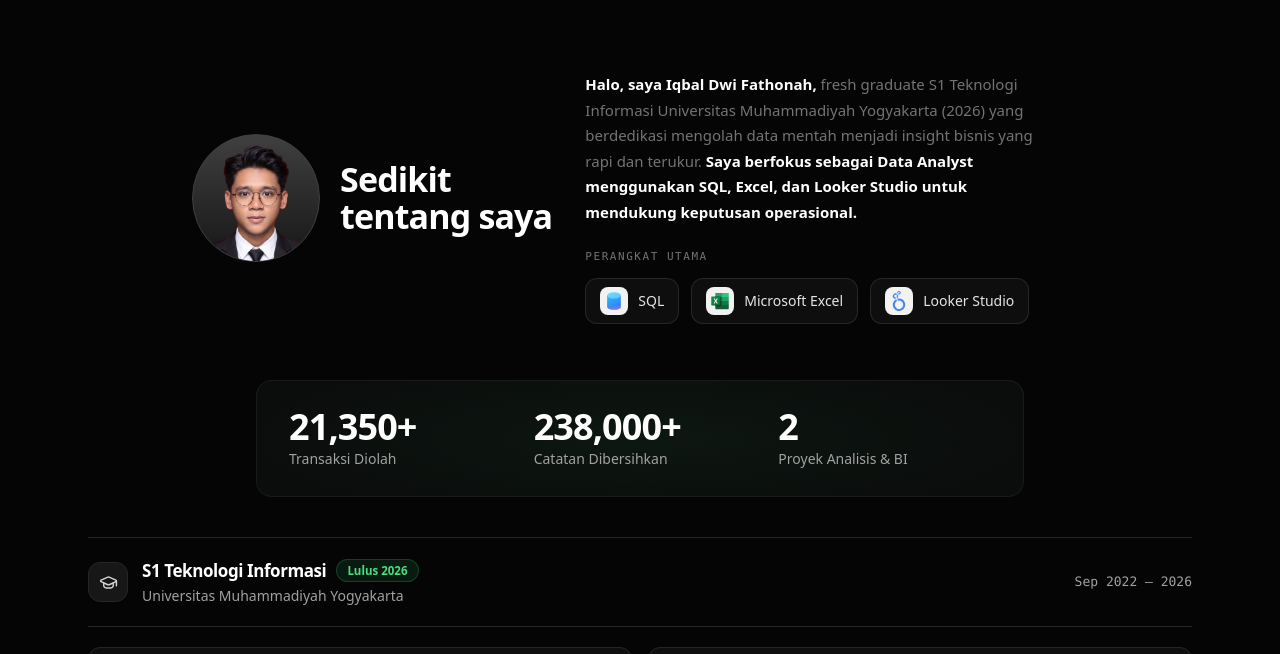
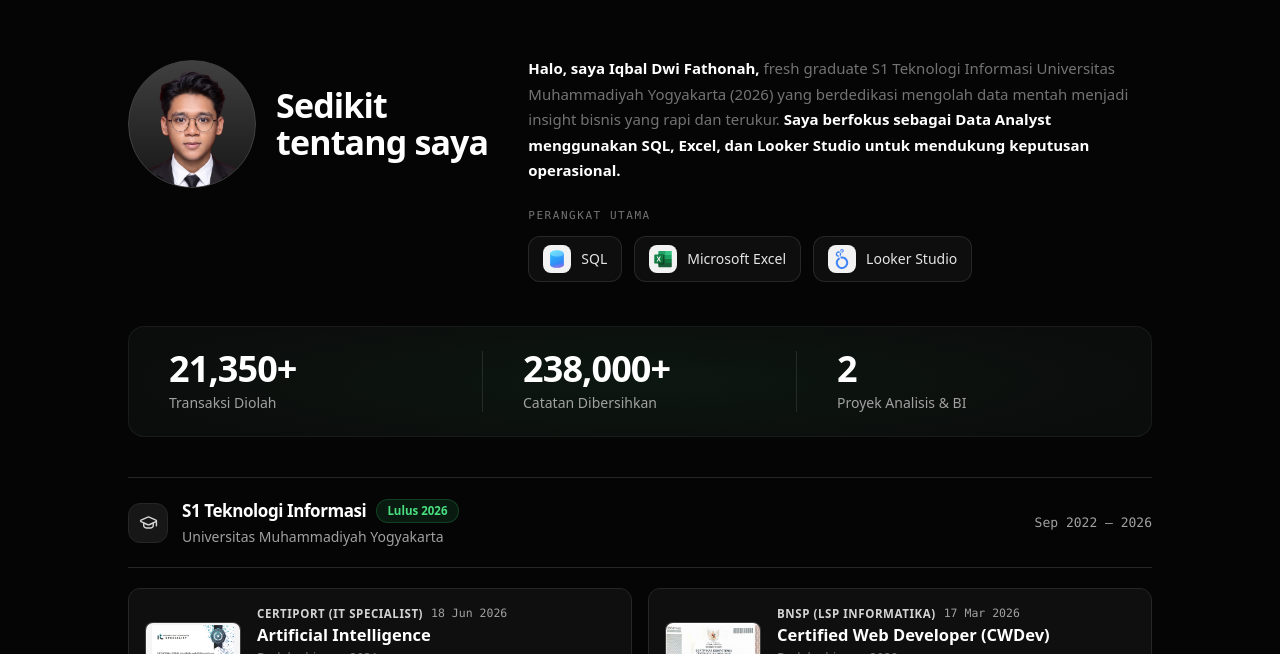
Before and after one commit to qivoradev/portobyiqbal, a React (Vite) app: page / in a window 1280 px wide. Shown: the part 2766-3420 px from the top of the page. Built offline with nearby package versions, Linux system fonts and the light colour scheme.

Commit message:
style(about): refine desktop grid alignment and spacing

```diff
--- a/src/sections/About.tsx
+++ b/src/sections/About.tsx
@@ -24,14 +24,15 @@ export function About({ content, onModalStateChange }: AboutProps) {
     <>
       <section
         id="about"
-        className="relative w-full bg-[#050505] text-[#FAFAFA] py-16 md:py-24 scroll-mt-16"
+        className="relative w-full bg-[#050505] text-[#FAFAFA] py-16 md:py-16 lg:py-20 scroll-mt-16"
       >
-        <div className="site-container max-w-5xl">
+        <div className="site-container">
+          <div className="max-w-5xl mx-auto">
             {/* Part 1: Profile Avatar, 2-Line Heading & Editorial Contrast Paragraph */}
             <FadeUp>
-            <div className="max-w-[320px] md:max-w-4xl mx-auto grid grid-cols-1 md:grid-cols-12 items-center gap-0 md:gap-8 lg:gap-12 text-left">
-              {/* Left (Desktop col-span-5): Circular Avatar + Tight 2-Line Heading */}
-              <div className="md:col-span-5 flex items-center gap-4 md:gap-5">
+              <div className="max-w-[320px] md:max-w-none mx-auto grid grid-cols-1 md:grid-cols-12 lg:grid-cols-[auto_1fr] items-center md:items-start lg:items-start gap-0 md:gap-8 lg:gap-10 text-left">
+                {/* Left: Circular Avatar + Tight 2-Line Heading */}
+                <div className="md:col-span-5 lg:col-span-1 lg:shrink-0 flex items-center gap-4 md:gap-5 md:pt-1">
                   <div className="w-24 h-24 md:w-28 md:h-28 lg:w-32 lg:h-32 shrink-0 rounded-full bg-gradient-to-b from-neutral-700 to-neutral-900 border border-neutral-700 overflow-hidden flex items-center justify-center select-none">
                     {ABOUT_AVATAR_URL ? (
                       <img
@@ -53,9 +54,9 @@ export function About({ content, onModalStateChange }: AboutProps) {
                   </h2>
                 </div>
 
-              {/* Right (Desktop col-span-7): White ONLY on opening name & closing specialization sentence */}
-              <div className="md:col-span-7 mt-4 md:mt-0">
-                <p className="text-[13.5px] md:text-[15px] leading-[1.68] md:leading-[1.7] md:max-w-md text-left text-neutral-500">
+                {/* Right: White ONLY on opening name & closing specialization sentence */}
+                <div className="md:col-span-7 lg:col-span-1 mt-4 md:mt-0">
+                  <p className="text-[13.5px] md:text-[15px] leading-[1.68] md:leading-[1.7] text-left text-neutral-500">
                     <span className="text-white font-semibold">{about.paragraphLead}</span>
                     {about.paragraphBody}
                     <span className="text-white font-semibold">{about.paragraphClosing}</span>
@@ -90,9 +91,9 @@ export function About({ content, onModalStateChange }: AboutProps) {
               </div>
             </FadeUp>
 
-          {/* Part 2: 3-Column Single-Row Stats Bar (Desktop & Mobile) with Subtle Radial Emerald Glow */}
+            {/* Part 2: 3-Column Single-Row Stats Bar (Aligned to exact same max-w-5xl container) */}
             <FadeUp delay={0.08}>
-            <div className="max-w-3xl mx-auto mt-10 md:mt-14 rounded-2xl bg-[#0B0D0C] border border-white/[0.06] px-4 py-5 sm:px-8 sm:py-7 relative overflow-hidden">
+              <div className="w-full mt-10 md:mt-10 lg:mt-11 rounded-2xl bg-[#0B0D0C] border border-white/[0.06] px-4 py-5 sm:px-8 md:px-10 md:py-6 relative overflow-hidden">
                 <div
                   aria-hidden="true"
                   className="pointer-events-none absolute inset-0"
@@ -101,13 +102,22 @@ export function About({ content, onModalStateChange }: AboutProps) {
                       'radial-gradient(ellipse 70% 100% at 50% 50%, rgba(37, 155, 82, 0.07) 0%, transparent 72%)',
                   }}
                 />
-              <div className="relative z-10 grid grid-cols-[1.1fr_1.3fr_0.75fr] gap-2.5 sm:grid-cols-3 sm:gap-8 items-start text-left">
-                {about.stats.map((stat) => (
-                  <div key={stat.label} className="min-w-0">
+                <div className="relative z-10 grid grid-cols-[1.1fr_1.3fr_0.75fr] gap-2.5 sm:grid-cols-3 sm:gap-8 md:gap-0 md:divide-x md:divide-white/10 items-start text-left">
+                  {about.stats.map((stat, idx) => (
+                    <div
+                      key={stat.label}
+                      className={`min-w-0 ${
+                        idx === 0
+                          ? 'md:pr-8'
+                          : idx === 1
+                            ? 'md:px-10'
+                            : 'md:pl-10'
+                      }`}
+                    >
                       <div className="text-[19px] sm:text-3xl md:text-4xl font-semibold tracking-tight text-white tabular-nums whitespace-nowrap leading-none">
                         {stat.value}
                       </div>
-                    <p className="text-[11px] sm:text-sm text-neutral-400 leading-snug mt-1">
+                      <p className="text-[11px] sm:text-sm text-neutral-400 leading-snug mt-1.5">
                         {stat.label}
                       </p>
                     </div>
@@ -120,7 +130,7 @@ export function About({ content, onModalStateChange }: AboutProps) {
             <div id="credentials" className="scroll-mt-24">
               {/* Education Hairline Row */}
               <FadeUp delay={0.12}>
-              <div className="border-y border-neutral-800 py-5 mt-10 flex flex-col sm:flex-row sm:items-center justify-between gap-3 text-left">
+                <div className="border-y border-neutral-800 py-5 mt-10 md:mt-10 flex flex-col sm:flex-row sm:items-center justify-between gap-3 text-left">
                 <div className="flex items-start sm:items-center gap-3.5">
                   <div className="w-10 h-10 rounded-xl bg-neutral-900 border border-neutral-800 flex items-center justify-center text-neutral-300 shrink-0">
                     <GraduationCap size={19} strokeWidth={1.8} />
@@ -195,6 +205,7 @@ export function About({ content, onModalStateChange }: AboutProps) {
             </div>
           </div>
           </div>
+        </div>
       </section>
 
       {/* Preserved Certificate Preview Modal */}
```
Lines whose indentation alone changed are shown as unchanged.
